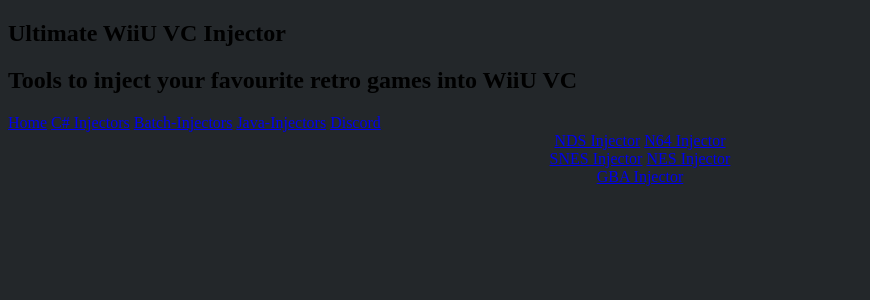
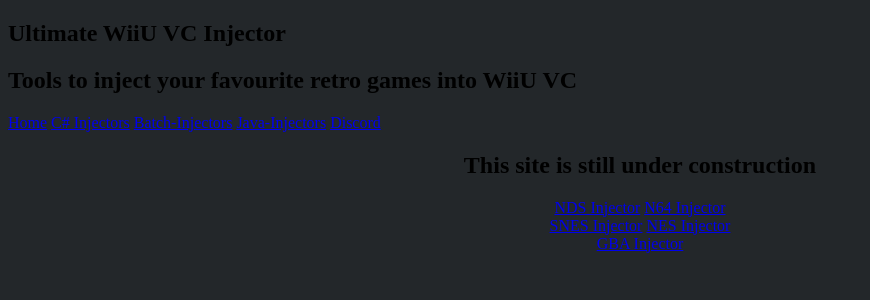
Before and after one commit to Ultimate-WiiU-VC-Injectors/C--Injectors, a Jekyll site: the page C-Injector.html, which Jekyll copies as it is, in a window 1280 px wide. Shown: the top 300 px of the page, without its empty margins (0-870 px from the left). Built offline with Jekyll 4.4.1, drawn with Linux system fonts in a browser that asks for light colours; some web fonts are replaced; a script that is not in the unit is left out.

Commit message:
Update C-Injector.html

```diff
--- a/C-Injector.html
+++ b/C-Injector.html
@@ -25,6 +25,9 @@
 
     <section class="main-content">
     <div>
+<div align="center">
+  <h2>This site is still under construction</h2>
+</div>
       <div align="center">
 <a class="btn btn-danger" href="http://wiiu-injector.me"><span class="glyphicon glyphicon-google" aria-hidden="true"></span>NDS Injector</a>
 <a class="btn btn-danger" href="http://wiiu-injector.me"><span class="glyphicon glyphicon-google" aria-hidden="true"></span>N64 Injector</a>
```
